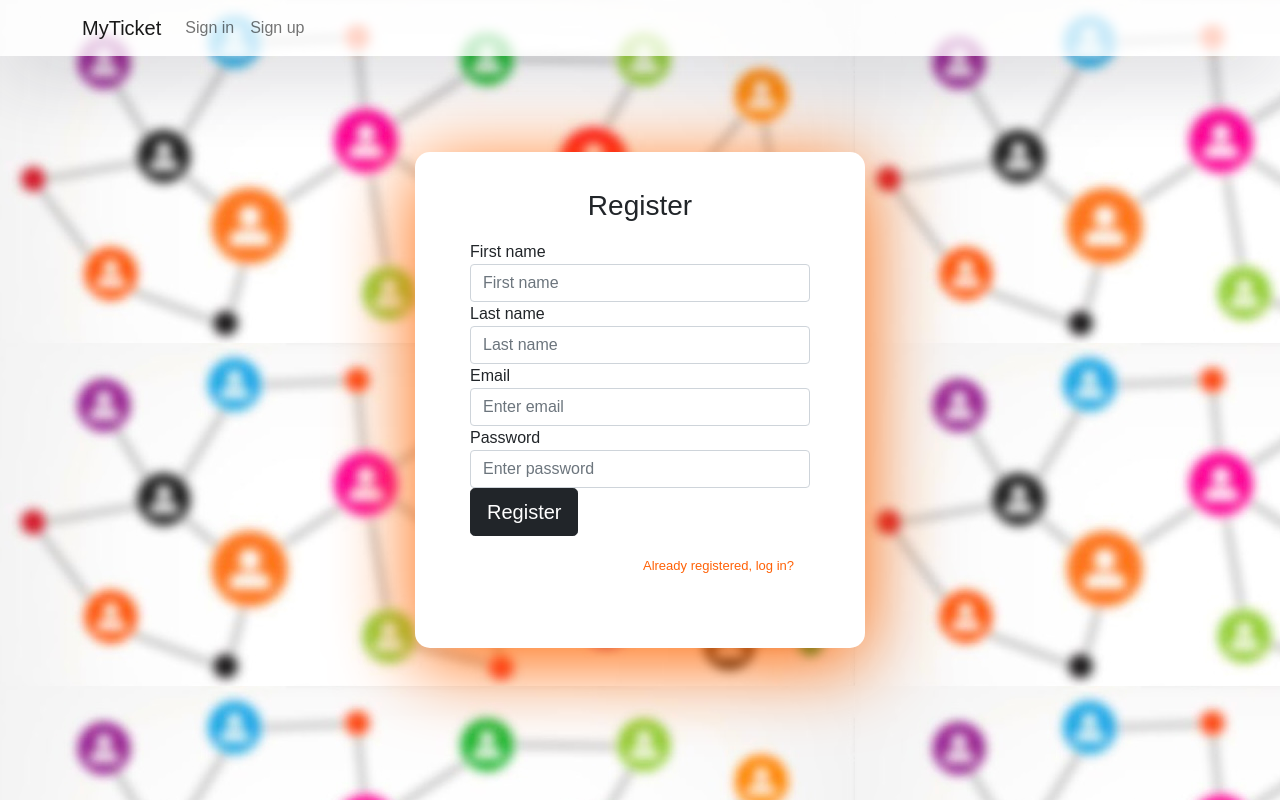
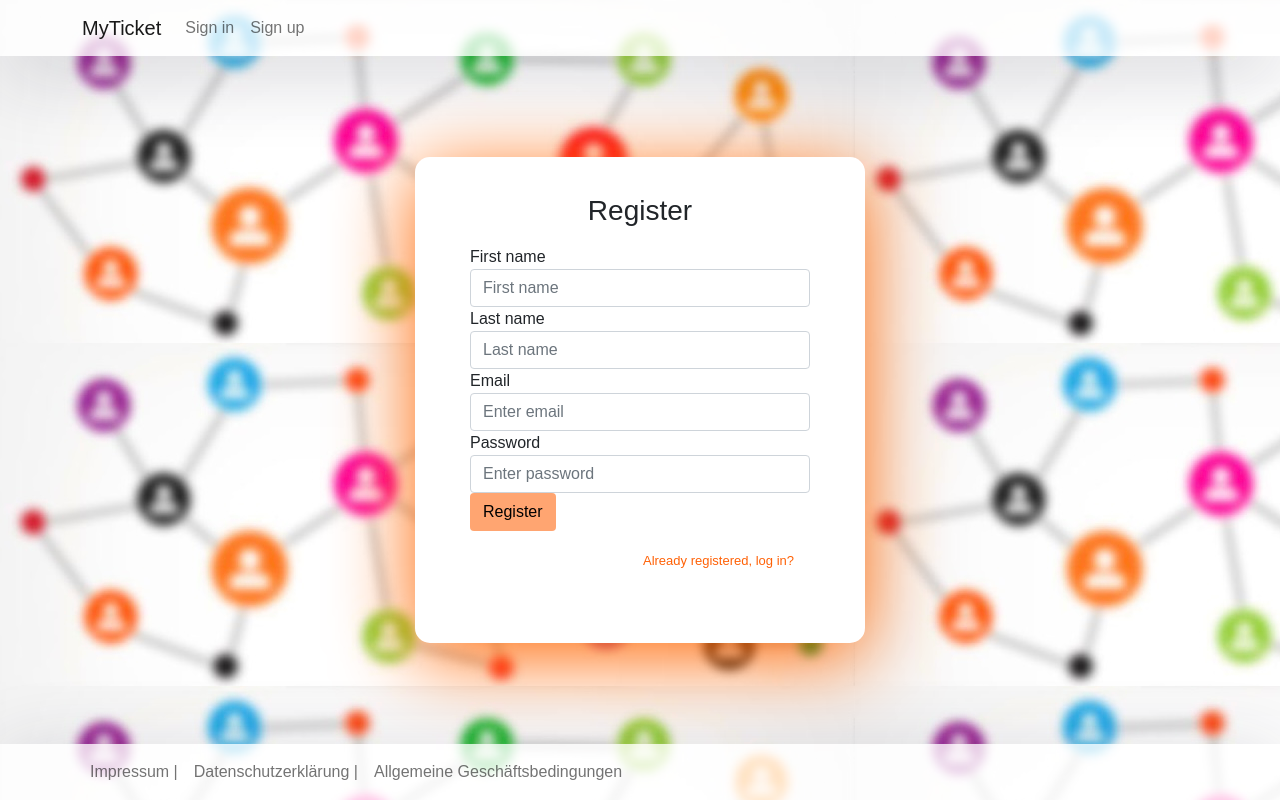
Before and after one commit to Click13/Webprojekt, a React (Create React App) app in the folder frontend/: page /sign-up in a window 1280 px wide. Built offline with nearby package versions, Linux system fonts and the light colour scheme.

Commit message:
Add simple footer

```diff
--- a/frontend/src/App.js
+++ b/frontend/src/App.js
@@ -1,7 +1,5 @@
 import React from 'react';
 import '../node_modules/bootstrap/dist/css/bootstrap.min.css';
-
-
 import { BrowserRouter as Router, Switch, Route, Link } from "react-router-dom";
 
 import SignIn from "./components/SignIn";
@@ -10,7 +8,6 @@ import Main from './components/Main';
 
 function App() {
   return (<Router>
-
 
           <Switch>
             <Route exact path='/' component={Main} />
--- a/frontend/src/components/SignIn.js
+++ b/frontend/src/components/SignIn.js
@@ -1,6 +1,8 @@
 import React, { Component } from "react";
+import { BrowserRouter as Router, Switch, Route, Link } from "react-router-dom";
+
 import '../css/Login.css'
-import { BrowserRouter as Router, Switch, Route, Link } from "react-router-dom";
+import '../css/Navbar.css'
 
 export default class Login extends Component {
     render() {
@@ -43,7 +45,7 @@ export default class Login extends Component {
                         <label className="custom-control-label" htmlFor="customCheck1">Remember me</label>
                     </div>
                 </div>
-                <button type="submit" className="btn btn-dark btn-lg btn-block">Register</button>
+                <button type="submit" className=" button btn">Login</button>
                 <p className="forgot-password text-right">
                     <Link className="nav-link" to={"/reset-password"}> Forgot password?</Link>
                     <Link className="nav-link" to={"/sign-up"}>Not registered yet?</Link>
@@ -52,7 +54,25 @@ export default class Login extends Component {
             </div>
             </div>
             </div>
+            <nav className="navbar navbar-expand-lg navbar-light fixed-bottom">
+              <div className="container">
+                <div className="collapse navbar-collapse" id="navbarTogglerDemo02">
+                  <ul className="navbar-nav ml-auto">
+                    <li className="nav-item">
+                      <Link className="nav-link" to={"/impressum"}>Impressum |</Link>
+                    </li>
+                    <li className="nav-item">
+                      <Link className="nav-link" to={"/datenschutz"}>Datenschutzerklärung |</Link>
+                    </li>
+                    <li className="nav-item">
+                      <Link className="nav-link" to={"/gesch-bdg"}>Allgemeine Geschäftsbedingungen</Link>
+                    </li>
+                  </ul>
+                </div>
+              </div>
+            </nav>
             </div>
+
         );
     }
 }
--- a/frontend/src/components/SignUp.js
+++ b/frontend/src/components/SignUp.js
@@ -1,6 +1,9 @@
 import React, { Component } from "react";
+import { BrowserRouter as Router, Switch, Route, Link } from "react-router-dom";
+
 import '../css/Login.css'
-import { BrowserRouter as Router, Switch, Route, Link } from "react-router-dom";
+import '../css/Navbar.css'
+
 
 export default class SignUp extends Component {
     render() {
@@ -47,7 +50,7 @@ export default class SignUp extends Component {
                     <input type="password" className="form-control" placeholder="Enter password" />
                 </div>
 
-                <button type="submit" className="btn btn-dark btn-lg btn-block">Register</button>
+                <button type="submit" className="button btn">Register</button>
                 <p className="forgot-password text-right ">
                 <Link className="nav-link" to={"/sign-in"}>Already registered, log in?</Link>
                 </p>
@@ -55,6 +58,23 @@ export default class SignUp extends Component {
             </div>
             </div>
             </div>
+            <nav className="navbar navbar-expand-lg navbar-light fixed-bottom">
+              <div className="container">
+                <div className="collapse navbar-collapse" id="navbarTogglerDemo02">
+                  <ul className="navbar-nav ml-auto">
+                    <li className="nav-item">
+                      <Link className="nav-link" to={"/impressum"}>Impressum |</Link>
+                    </li>
+                    <li className="nav-item">
+                      <Link className="nav-link" to={"/datenschutz"}>Datenschutzerklärung |</Link>
+                    </li>
+                    <li className="nav-item">
+                      <Link className="nav-link" to={"/gesch-bdg"}>Allgemeine Geschäftsbedingungen</Link>
+                    </li>
+                  </ul>
+                </div>
+              </div>
+            </nav>
             </div>
         );
     }
--- a/frontend/src/css/Login.css
+++ b/frontend/src/css/Login.css
@@ -19,11 +19,6 @@ body, html, .App, #root, .outer {
   justify-content: center;
   flex-direction: column;
   text-align: left;
-}
-
-.navbar-light {
-  background-color: #ffffffc2;
-  box-shadow: 0px 14px 80px rgba(34, 35, 58, 0.2);
 }
 
 .inner {
@@ -65,6 +60,13 @@ body, html, .App, #root, .outer {
   color: #ff6106;
 }
 
-.Button {
-  color: aqua;
+.button {
+  background-color: #ff610691;
+  color:black;
+
 }
+span {
+  width: 50px;
+  height: 50px;
+  background: black;
+}
--- /dev/null
+++ b/frontend/src/css/Navbar.css
@@ -0,0 +1,4 @@
+.navbar-light {
+  background-color: #ffffffc2;
+  box-shadow: 0px 14px 80px rgba(34, 35, 58, 0.2);
+}
```
